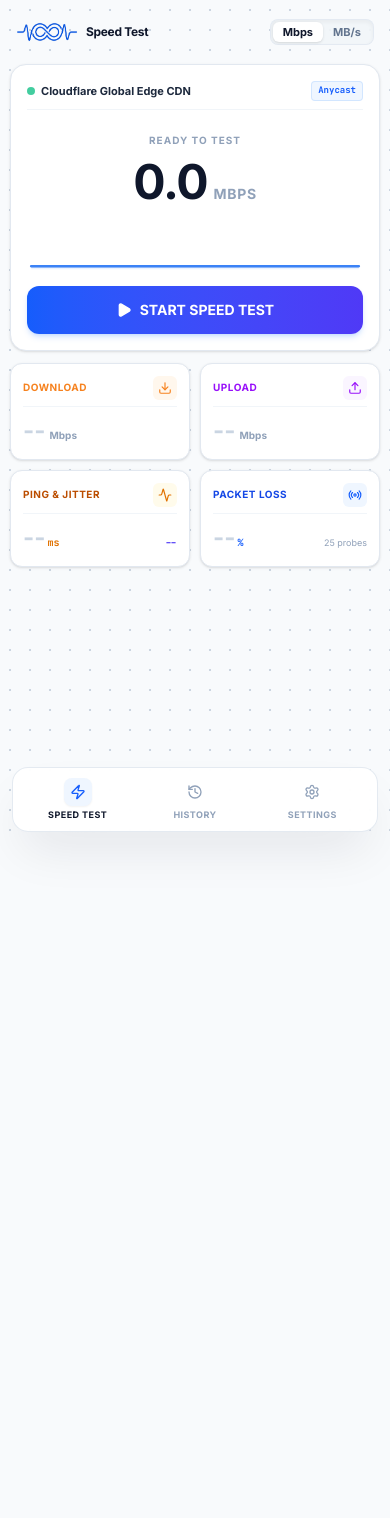
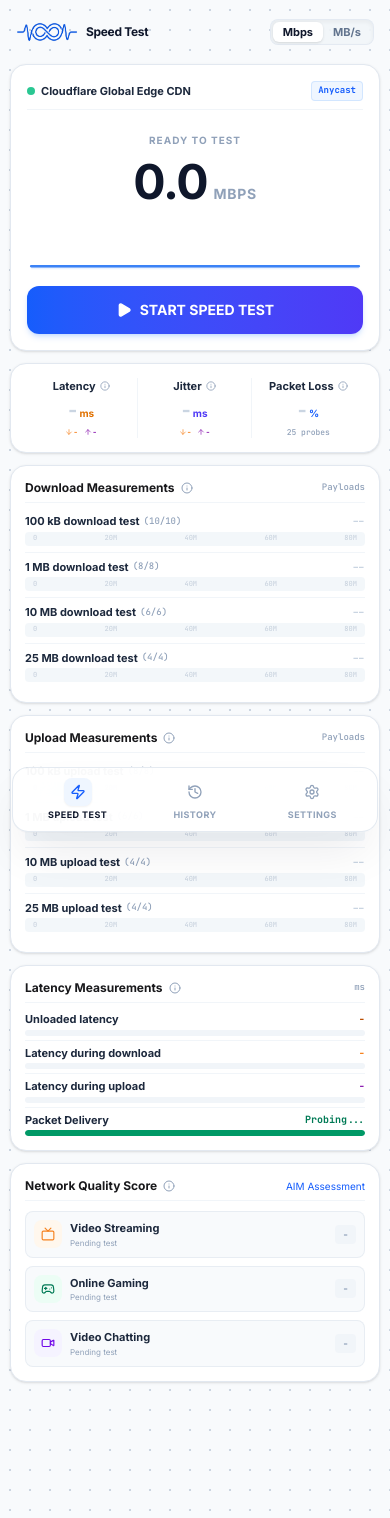
Before and after one commit to Suvesh108/NetPulse, a React (Vite) app: page / in a window 390 px wide. Before the commit the page ends 844 px from the top, so only its background shows below. Built offline with nearby package versions, Linux system fonts and the light colour scheme.

Commit message:
feat: add full telemetry breakdown cards to mobile layout and update v0.1 release assets

```diff
--- a/src/components/SpeedTestMobile.tsx
+++ b/src/components/SpeedTestMobile.tsx
@@ -1,7 +1,7 @@
 import React from 'react';
 import {
   Download, Upload, Activity, Play, RotateCcw, ShieldCheck,
-  Tv, Gamepad2, Video, Copy, Check, Share2, Zap, ArrowDown, ArrowUp, Radio
+  Tv, Gamepad2, Video, Copy, Check, Info, ArrowDown, ArrowUp, Radio, Clock
 } from 'lucide-react';
 import { TestStatus, SimulationSettings } from '../types';
 
@@ -75,10 +75,74 @@ export default function SpeedTestMobile({
   const gamingGrade = calcGamingScore();
   const chatGrade = calcChatScore();
 
+  // Box plot row component for mobile
+  const renderMobileBoxPlotRow = (
+    title: string,
+    valMbps: number | null,
+    pctComplete: string,
+    minPct: number,
+    q1Pct: number,
+    q3Pct: number,
+    maxPct: number,
+    color: 'orange' | 'purple' | 'amber' | 'blue'
+  ) => {
+    const colorClasses = {
+      orange: { bar: 'bg-[#F6821F]/20 border-[#F6821F]', whisker: 'bg-[#F6821F]', dot: 'bg-[#F6821F]', text: 'text-[#F6821F]' },
+      purple: { bar: 'bg-[#8D1EB1]/20 border-[#8D1EB1]', whisker: 'bg-[#8D1EB1]', dot: 'bg-[#8D1EB1]', text: 'text-[#8D1EB1]' },
+      amber: { bar: 'bg-amber-500/20 border-amber-500', whisker: 'bg-amber-500', dot: 'bg-amber-500', text: 'text-amber-700' },
+      blue: { bar: 'bg-blue-500/20 border-blue-500', whisker: 'bg-blue-500', dot: 'bg-blue-500', text: 'text-blue-700' }
+    }[color];
+
     return (
-    <div className="w-full flex flex-col gap-3 pb-24 select-none animate-fade-in md:hidden">
+      <div className="flex flex-col gap-0.5 py-1.5 border-b border-slate-100 last:border-0">
+        <div className="flex items-center justify-between text-[11px]">
+          <div className="flex items-center gap-1">
+            <span className="font-bold text-slate-800 truncate text-[11px]">{title}</span>
+            <span className="text-[9px] text-slate-400 font-mono">({pctComplete})</span>
+          </div>
+          <span className={`font-mono text-[11px] font-black ${valMbps !== null ? colorClasses.text : 'text-slate-300'}`}>
+            {valMbps !== null ? `${(valMbps / factor).toFixed(1)} ${unit}` : '--'}
+          </span>
+        </div>
 
-      {/* 1. MOBILE HERO SPEED DISPLAY */}
+        <div className="relative w-full h-3.5 bg-slate-100/80 rounded overflow-hidden flex items-center px-1">
+          <div className="absolute inset-x-2 flex justify-between text-[7px] font-mono text-slate-400 pointer-events-none opacity-40">
+            <span>0</span>
+            <span>20M</span>
+            <span>40M</span>
+            <span>60M</span>
+            <span>80M</span>
+          </div>
+
+          {valMbps !== null && (
+            <div
+              className={`absolute h-0.5 ${colorClasses.whisker} opacity-60`}
+              style={{ left: `${minPct}%`, width: `${Math.max(2, maxPct - minPct)}%` }}
+            />
+          )}
+
+          {valMbps !== null && (
+            <div
+              className={`absolute h-2 rounded-xs border ${colorClasses.bar}`}
+              style={{ left: `${q1Pct}%`, width: `${Math.max(4, q3Pct - q1Pct)}%` }}
+            />
+          )}
+
+          {valMbps !== null && (
+            <div
+              className={`absolute w-1.5 h-2 ${colorClasses.dot} rounded-full z-10 shadow-sm`}
+              style={{ left: `${(q1Pct + q3Pct) / 2}%` }}
+            />
+          )}
+        </div>
+      </div>
+    );
+  };
+
+  return (
+    <div className="w-full flex flex-col gap-3 pb-28 select-none animate-fade-in md:hidden">
+
+      {/* 1. MOBILE HERO SPEEDOMETER CONSOLE */}
       <div className="bg-white rounded-2xl p-4 border border-slate-200 shadow-sm flex flex-col gap-3 relative overflow-hidden">
 
         {/* Top Edge Server Node Meta */}
@@ -142,7 +206,7 @@ export default function SpeedTestMobile({
             </span>
           </div>
 
-          {/* Mini Live Spline Waveform */}
+          {/* Live Spline Waveform */}
           <div className="w-full h-14 mt-1 relative overflow-hidden">
             <svg
               className="w-full h-full"
@@ -196,153 +260,245 @@ export default function SpeedTestMobile({
 
       </div>
 
-      {/* 2. 2x2 MOBILE DIAGNOSTIC METRIC GRID */}
-      <div className="grid grid-cols-2 gap-2.5">
+      {/* 2. LATENCY, JITTER & PACKET LOSS SUMMARY CARD (Image 2) */}
+      <div className="bg-white rounded-2xl p-3.5 border border-slate-200 shadow-sm flex flex-col gap-2.5">
+        <div className="grid grid-cols-3 divide-x divide-slate-100 text-center">
 
-        {/* Metric 1: Download */}
-        <div className="bg-white rounded-xl p-3 border border-slate-200 shadow-sm flex flex-col justify-between">
-          <div className="flex items-center justify-between pb-1.5 border-b border-slate-100">
-            <span className="text-[10px] font-extrabold text-[#F6821F] uppercase tracking-wider">Download</span>
-            <div className="w-6 h-6 rounded-md bg-orange-50 text-[#F6821F] flex items-center justify-center">
-              <Download className="w-3.5 h-3.5" />
+          {/* Latency */}
+          <div className="flex flex-col items-center px-1">
+            <div className="flex items-center gap-1 text-[11px] font-bold text-slate-800">
+              <span>Latency</span>
+              <Info className="w-2.5 h-2.5 text-slate-400" />
             </div>
+            <div className="flex items-baseline gap-0.5 my-0.5">
+              <span className={`font-sans font-black text-xl ${pingVal !== null ? 'text-slate-900' : 'text-slate-300'}`}>
+                {pingVal !== null ? pingVal : '-'}
+              </span>
+              <span className="text-[10px] font-bold text-amber-600">ms</span>
             </div>
-          <div className="mt-2 flex items-baseline gap-1">
-            <span className={`font-sans font-black text-2xl ${downloadVal !== null ? 'text-slate-900' : 'text-slate-300'}`}>
-              {downloadVal !== null ? (downloadVal / factor).toFixed(1) : '--'}
+            <div className="flex items-center gap-1.5 text-[8px] text-slate-400 font-mono">
+              <span className="flex items-center text-[#F6821F] font-bold">
+                <ArrowDown className="w-2 h-2 inline" /> {pingVal !== null ? `${Math.round(pingVal * 1.3)}` : '-'}
               </span>
-            <span className="text-[10px] font-bold text-slate-400">{unit}</span>
-          </div>
-        </div>
-
-        {/* Metric 2: Upload */}
-        <div className="bg-white rounded-xl p-3 border border-slate-200 shadow-sm flex flex-col justify-between">
-          <div className="flex items-center justify-between pb-1.5 border-b border-slate-100">
-            <span className="text-[10px] font-extrabold text-purple-600 uppercase tracking-wider">Upload</span>
-            <div className="w-6 h-6 rounded-md bg-purple-50 text-purple-600 flex items-center justify-center">
-              <Upload className="w-3.5 h-3.5" />
-            </div>
-          </div>
-          <div className="mt-2 flex items-baseline gap-1">
-            <span className={`font-sans font-black text-2xl ${uploadVal !== null ? 'text-slate-900' : 'text-slate-300'}`}>
-              {uploadVal !== null ? (uploadVal / factor).toFixed(1) : '--'}
-            </span>
-            <span className="text-[10px] font-bold text-slate-400">{unit}</span>
-          </div>
-        </div>
-
-        {/* Metric 3: Ping & Jitter */}
-        <div className="bg-white rounded-xl p-3 border border-slate-200 shadow-sm flex flex-col justify-between font-mono">
-          <div className="flex items-center justify-between pb-1.5 border-b border-slate-100">
-            <span className="text-[10px] font-extrabold text-amber-700 uppercase tracking-wider font-sans">Ping & Jitter</span>
-            <div className="w-6 h-6 rounded-md bg-amber-50 text-amber-600 flex items-center justify-center">
-              <Activity className="w-3.5 h-3.5" />
-            </div>
-          </div>
-          <div className="mt-2 flex items-baseline justify-between">
-            <div className="flex items-baseline gap-0.5">
-              <span className={`font-sans font-black text-2xl ${pingVal !== null ? 'text-slate-900' : 'text-slate-300'}`}>
-                {pingVal !== null ? pingVal : '--'}
-              </span>
-              <span className="text-[10px] text-amber-600 font-bold">ms</span>
-            </div>
-            <span className="text-[10px] text-indigo-600 font-bold">
-              {jitterVal !== null ? `±${jitterVal}ms` : '--'}
+              <span className="flex items-center text-[#8D1EB1] font-bold">
+                <ArrowUp className="w-2 h-2 inline" /> {pingVal !== null ? `${Math.round(pingVal * 2.1)}` : '-'}
               </span>
             </div>
           </div>
 
-        {/* Metric 4: Packet Health */}
-        <div className="bg-white rounded-xl p-3 border border-slate-200 shadow-sm flex flex-col justify-between font-mono">
-          <div className="flex items-center justify-between pb-1.5 border-b border-slate-100">
-            <span className="text-[10px] font-extrabold text-blue-700 uppercase tracking-wider font-sans">Packet Loss</span>
-            <div className="w-6 h-6 rounded-md bg-blue-50 text-blue-600 flex items-center justify-center">
-              <Radio className="w-3.5 h-3.5" />
+          {/* Jitter */}
+          <div className="flex flex-col items-center px-1">
+            <div className="flex items-center gap-1 text-[11px] font-bold text-slate-800">
+              <span>Jitter</span>
+              <Info className="w-2.5 h-2.5 text-slate-400" />
             </div>
+            <div className="flex items-baseline gap-0.5 my-0.5">
+              <span className={`font-sans font-black text-xl ${jitterVal !== null ? 'text-slate-900' : 'text-slate-300'}`}>
+                {jitterVal !== null ? jitterVal : '-'}
+              </span>
+              <span className="text-[10px] font-bold text-indigo-600">ms</span>
             </div>
-          <div className="mt-2 flex items-baseline justify-between">
-            <div className="flex items-baseline gap-0.5">
-              <span className={`font-sans font-black text-2xl ${packetLossVal !== null ? 'text-slate-900' : 'text-slate-300'}`}>
-                {packetLossVal !== null ? packetLossVal.toFixed(1) : '--'}
+            <div className="flex items-center gap-1.5 text-[8px] text-slate-400 font-mono">
+              <span className="flex items-center text-[#F6821F] font-bold">
+                <ArrowDown className="w-2 h-2 inline" /> {jitterVal !== null ? `${(jitterVal * 1.4).toFixed(1)}` : '-'}
               </span>
-              <span className="text-[10px] text-blue-600 font-bold">%</span>
-            </div>
-            <span className="text-[9px] text-slate-400 font-sans">
-              {packetsTotal > 0 ? `${packetsReceived}/${packetsTotal}` : '25 probes'}
+              <span className="flex items-center text-[#8D1EB1] font-bold">
+                <ArrowUp className="w-2 h-2 inline" /> {jitterVal !== null ? `${(jitterVal * 1.8).toFixed(1)}` : '-'}
               </span>
             </div>
           </div>
 
+          {/* Packet Loss */}
+          <div className="flex flex-col items-center px-1">
+            <div className="flex items-center gap-1 text-[11px] font-bold text-slate-800">
+              <span>Packet Loss</span>
+              <Info className="w-2.5 h-2.5 text-slate-400" />
+            </div>
+            <div className="flex items-baseline gap-0.5 my-0.5">
+              <span className={`font-sans font-black text-xl ${packetLossVal !== null ? 'text-slate-900' : 'text-slate-300'}`}>
+                {packetLossVal !== null ? packetLossVal.toFixed(1) : '-'}
+              </span>
+              <span className="text-[10px] font-bold text-blue-600">%</span>
+            </div>
+            <span className="text-[8px] text-slate-400 font-mono">
+              {packetsTotal > 0 ? `${packetsReceived}/${packetsTotal}` : '25 probes'}
+            </span>
           </div>
 
-      {/* 3. MOBILE NETWORK QUALITY EXPERIENCE SCORE (Shows when completed) */}
+        </div>
+      </div>
+
+      {/* 3. DOWNLOAD MEASUREMENTS BREAKDOWN CARD (Image 1) */}
+      <div className="bg-white rounded-2xl p-3.5 border border-slate-200 shadow-sm flex flex-col justify-between">
+        <div className="flex items-center justify-between pb-1.5 border-b border-slate-100 mb-1">
+          <div className="flex items-center gap-1.5">
+            <span className="text-xs font-bold text-[#18181B]">Download Measurements</span>
+            <Info className="w-3 h-3 text-slate-400" />
+          </div>
+          <span className="text-[9px] text-slate-400 font-mono">Payloads</span>
+        </div>
+
+        {renderMobileBoxPlotRow("100 kB download test", downloadVal !== null ? downloadVal * 0.45 : null, "10/10", 10, 18, 28, 40, 'orange')}
+        {renderMobileBoxPlotRow("1 MB download test", downloadVal !== null ? downloadVal * 0.72 : null, "8/8", 25, 42, 58, 68, 'orange')}
+        {renderMobileBoxPlotRow("10 MB download test", downloadVal !== null ? downloadVal * 0.88 : null, "6/6", 35, 52, 70, 85, 'orange')}
+        {renderMobileBoxPlotRow("25 MB download test", downloadVal, "4/4", 45, 65, 82, 95, 'orange')}
+      </div>
+
+      {/* 4. UPLOAD MEASUREMENTS BREAKDOWN CARD (Image 1) */}
+      <div className="bg-white rounded-2xl p-3.5 border border-slate-200 shadow-sm flex flex-col justify-between">
+        <div className="flex items-center justify-between pb-1.5 border-b border-slate-100 mb-1">
+          <div className="flex items-center gap-1.5">
+            <span className="text-xs font-bold text-[#18181B]">Upload Measurements</span>
+            <Info className="w-3 h-3 text-slate-400" />
+          </div>
+          <span className="text-[9px] text-slate-400 font-mono">Payloads</span>
+        </div>
+
+        {renderMobileBoxPlotRow("100 kB upload test", uploadVal !== null ? uploadVal * 0.42 : null, "8/8", 12, 20, 32, 45, 'purple')}
+        {renderMobileBoxPlotRow("1 MB upload test", uploadVal !== null ? uploadVal * 0.68 : null, "6/6", 28, 45, 60, 72, 'purple')}
+        {renderMobileBoxPlotRow("10 MB upload test", uploadVal !== null ? uploadVal * 0.85 : null, "4/4", 40, 58, 74, 86, 'purple')}
+        {renderMobileBoxPlotRow("25 MB upload test", uploadVal, "4/4", 48, 68, 80, 92, 'purple')}
+      </div>
+
+      {/* 5. LATENCY MEASUREMENTS BREAKDOWN CARD (Image 1) */}
+      <div className="bg-white rounded-2xl p-3.5 border border-slate-200 shadow-sm flex flex-col justify-between">
+        <div className="flex items-center justify-between pb-1.5 border-b border-slate-100 mb-1">
+          <div className="flex items-center gap-1.5">
+            <span className="text-xs font-bold text-[#18181B]">Latency Measurements</span>
+            <Info className="w-3 h-3 text-slate-400" />
+          </div>
+          <span className="text-[9px] text-slate-400 font-mono">ms</span>
+        </div>
+
+        {/* Unloaded Latency */}
+        <div className="flex flex-col gap-0.5 py-1 border-b border-slate-100">
+          <div className="flex items-center justify-between text-[11px]">
+            <span className="font-bold text-slate-800">Unloaded latency</span>
+            <span className="font-mono text-[11px] font-black text-amber-700">
+              {pingVal !== null ? `${pingVal} ms` : '-'}
+            </span>
+          </div>
+          <div className="w-full bg-slate-100 rounded-full h-1.5 overflow-hidden">
+            <div className="bg-[#F6821F] h-full rounded-full transition-all duration-300" style={{ width: `${Math.min(100, (pingVal || 0) * 1.2)}%` }}></div>
+          </div>
+        </div>
+
+        {/* Latency during Download */}
+        <div className="flex flex-col gap-0.5 py-1 border-b border-slate-100">
+          <div className="flex items-center justify-between text-[11px]">
+            <span className="font-bold text-slate-800">Latency during download</span>
+            <span className="font-mono text-[11px] font-black text-[#F6821F]">
+              {pingVal !== null ? `${Math.round(pingVal * 1.3)} ms` : '-'}
+            </span>
+          </div>
+          <div className="w-full bg-slate-100 rounded-full h-1.5 overflow-hidden">
+            <div className="bg-[#F6821F] h-full rounded-full transition-all duration-300" style={{ width: `${Math.min(100, (pingVal || 0) * 1.6)}%` }}></div>
+          </div>
+        </div>
+
+        {/* Latency during Upload */}
+        <div className="flex flex-col gap-0.5 py-1 border-b border-slate-100">
+          <div className="flex items-center justify-between text-[11px]">
+            <span className="font-bold text-slate-800">Latency during upload</span>
+            <span className="font-mono text-[11px] font-black text-[#8D1EB1]">
+              {pingVal !== null ? `${Math.round(pingVal * 2.1)} ms` : '-'}
+            </span>
+          </div>
+          <div className="w-full bg-slate-100 rounded-full h-1.5 overflow-hidden">
+            <div className="bg-[#8D1EB1] h-full rounded-full transition-all duration-300" style={{ width: `${Math.min(100, (pingVal || 0) * 2.2)}%` }}></div>
+          </div>
+        </div>
+
+        {/* Packet Loss Bar */}
+        <div className="flex flex-col gap-0.5 pt-1">
+          <div className="flex items-center justify-between text-[11px]">
+            <span className="font-bold text-slate-800">Packet Delivery</span>
+            <span className="font-mono text-[10px] font-bold text-emerald-700">
+              {packetLossVal !== null ? `${(100 - packetLossVal).toFixed(1)}% (${packetLossVal.toFixed(1)}% drop)` : 'Probing...'}
+            </span>
+          </div>
+          <div className="w-full bg-slate-100 rounded-full h-1.5 overflow-hidden">
+            <div
+              className={`h-full rounded-full transition-all duration-300 ${
+                packetLossVal === null || packetLossVal === 0 ? 'bg-emerald-600' : (packetLossVal < 5 ? 'bg-amber-500' : 'bg-rose-500')
+              }`}
+              style={{ width: `${packetLossVal !== null ? Math.max(5, 100 - packetLossVal) : 100}%` }}
+            ></div>
+          </div>
+        </div>
+      </div>
+
+      {/* 6. NETWORK QUALITY SCORE CARD (Image 1) */}
+      <div className="bg-white rounded-2xl p-3.5 border border-slate-200 shadow-sm flex flex-col gap-2.5">
+        <div className="flex items-center justify-between pb-1.5 border-b border-slate-100">
+          <div className="flex items-center gap-1.5">
+            <h3 className="text-xs font-bold text-[#18181B]">Network Quality Score</h3>
+            <Info className="w-3 h-3 text-slate-400" />
+          </div>
+          <div className="flex items-center gap-2">
+            <span className="text-[10px] text-blue-600 font-medium">AIM Assessment</span>
             {isCompleted && (
-        <div className="bg-white rounded-2xl p-4 border border-slate-200 shadow-sm flex flex-col gap-3 animate-fade-in">
-          <div className="flex items-center justify-between pb-2 border-b border-slate-100">
-            <div className="flex items-center gap-1.5">
-              <ShieldCheck className="w-4 h-4 text-emerald-600" />
-              <span className="font-sans font-black text-xs text-slate-900">Network Quality Score</span>
-            </div>
               <button
                 onClick={onCopyResults}
-              className="flex items-center gap-1 text-[10px] font-bold text-blue-600 bg-blue-50 px-2 py-1 rounded-lg border border-blue-200/60 active:scale-95 cursor-pointer"
+                className="flex items-center gap-1 text-[10px] font-bold text-blue-600 bg-blue-50 px-2 py-0.5 rounded-lg border border-blue-200/60 active:scale-95 cursor-pointer"
               >
                 {copiedLink ? <Check className="w-3 h-3 text-emerald-600" /> : <Copy className="w-3 h-3" />}
                 <span>{copiedLink ? 'Copied' : 'Share'}</span>
               </button>
+            )}
+          </div>
         </div>
 
         <div className="flex flex-col gap-2">
           {/* Video Streaming */}
-            <div className="p-2.5 rounded-xl bg-slate-50 border border-slate-100 flex items-center justify-between">
+          <div className="flex items-center justify-between p-2 rounded-lg bg-slate-50 border border-slate-200/70">
             <div className="flex items-center gap-2">
               <div className="w-7 h-7 rounded-lg bg-orange-50 text-[#F6821F] flex items-center justify-center shrink-0">
                 <Tv className="w-3.5 h-3.5" />
               </div>
               <div className="flex flex-col">
-                  <span className="font-bold text-xs text-slate-900">Video Streaming</span>
-                  <span className="text-[9px] text-slate-400">{videoGrade.detail}</span>
+                <span className="text-[11px] font-bold text-slate-800">Video Streaming</span>
+                <span className="text-[8px] text-slate-400">{videoGrade.detail}</span>
               </div>
             </div>
-              <span className={`px-2 py-0.5 rounded-md text-[10px] font-bold border ${videoGrade.color}`}>
+            <span className={`text-[10px] font-black px-2 py-0.5 rounded shrink-0 ${videoGrade.color}`}>
               {videoGrade.label}
             </span>
           </div>
 
           {/* Online Gaming */}
-            <div className="p-2.5 rounded-xl bg-slate-50 border border-slate-100 flex items-center justify-between">
+          <div className="flex items-center justify-between p-2 rounded-lg bg-slate-50 border border-slate-200/70">
             <div className="flex items-center gap-2">
-                <div className="w-7 h-7 rounded-lg bg-emerald-50 text-emerald-600 flex items-center justify-center shrink-0">
+              <div className="w-7 h-7 rounded-lg bg-emerald-50 text-emerald-700 flex items-center justify-center shrink-0">
                 <Gamepad2 className="w-3.5 h-3.5" />
               </div>
               <div className="flex flex-col">
-                  <span className="font-bold text-xs text-slate-900">Online Gaming</span>
-                  <span className="text-[9px] text-slate-400">{gamingGrade.detail}</span>
+                <span className="text-[11px] font-bold text-slate-800">Online Gaming</span>
+                <span className="text-[8px] text-slate-400">{gamingGrade.detail}</span>
               </div>
             </div>
-              <span className={`px-2 py-0.5 rounded-md text-[10px] font-bold border ${gamingGrade.color}`}>
+            <span className={`text-[10px] font-black px-2 py-0.5 rounded shrink-0 ${gamingGrade.color}`}>
               {gamingGrade.label}
             </span>
           </div>
 
           {/* Video Chatting */}
-            <div className="p-2.5 rounded-xl bg-slate-50 border border-slate-100 flex items-center justify-between">
+          <div className="flex items-center justify-between p-2 rounded-lg bg-slate-50 border border-slate-200/70">
             <div className="flex items-center gap-2">
-                <div className="w-7 h-7 rounded-lg bg-blue-50 text-blue-600 flex items-center justify-center shrink-0">
+              <div className="w-7 h-7 rounded-lg bg-violet-50 text-violet-700 flex items-center justify-center shrink-0">
                 <Video className="w-3.5 h-3.5" />
               </div>
               <div className="flex flex-col">
-                  <span className="font-bold text-xs text-slate-900">Video Chatting</span>
-                  <span className="text-[9px] text-slate-400">{chatGrade.detail}</span>
+                <span className="text-[11px] font-bold text-slate-800">Video Chatting</span>
+                <span className="text-[8px] text-slate-400">{chatGrade.detail}</span>
               </div>
             </div>
-              <span className={`px-2 py-0.5 rounded-md text-[10px] font-bold border ${chatGrade.color}`}>
+            <span className={`text-[10px] font-black px-2 py-0.5 rounded shrink-0 ${chatGrade.color}`}>
               {chatGrade.label}
             </span>
           </div>
         </div>
       </div>
-      )}
 
     </div>
   );
```
Also changed, not shown: 2 other files (tests, documents, lock files or other folders). Lines whose indentation alone changed are shown as unchanged.
